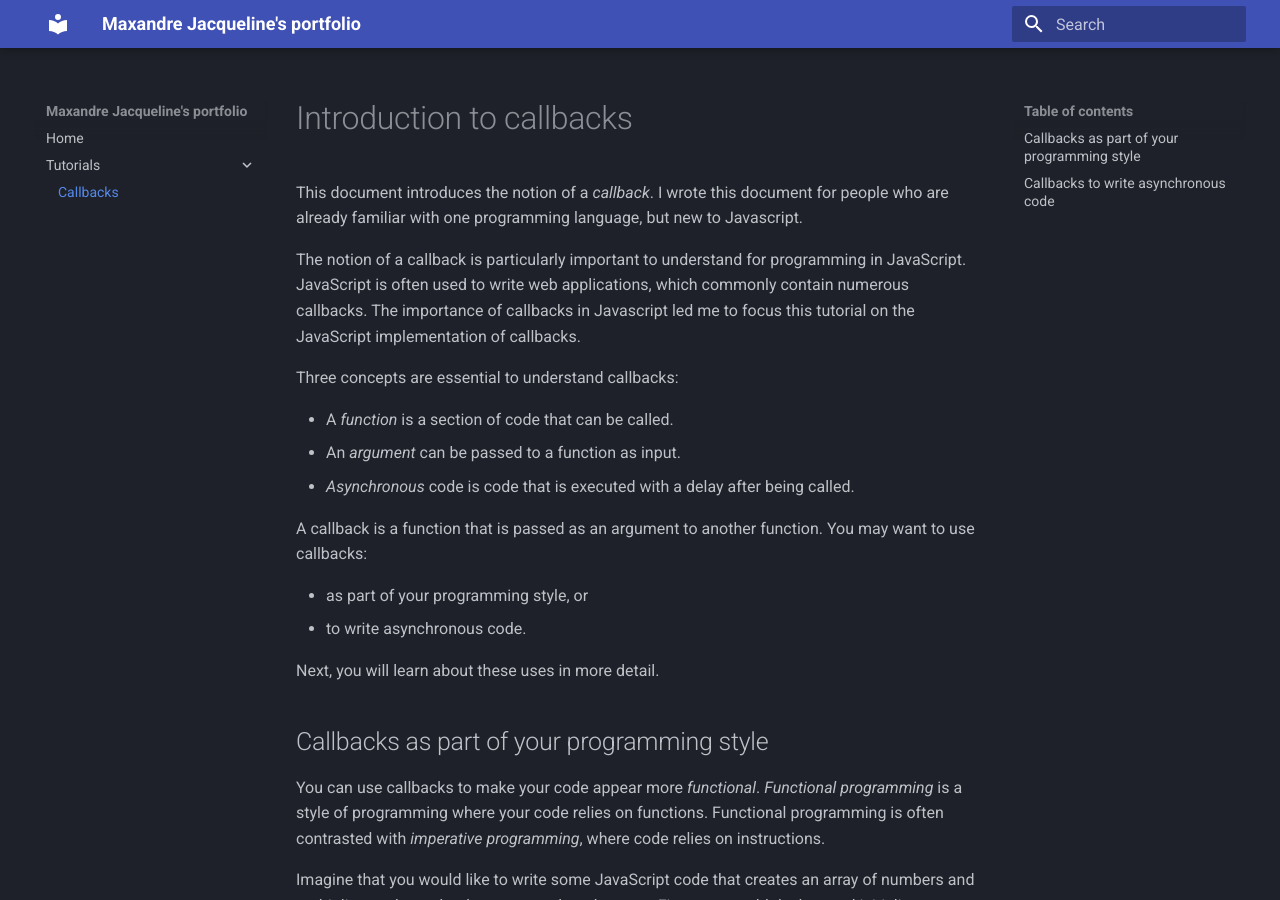
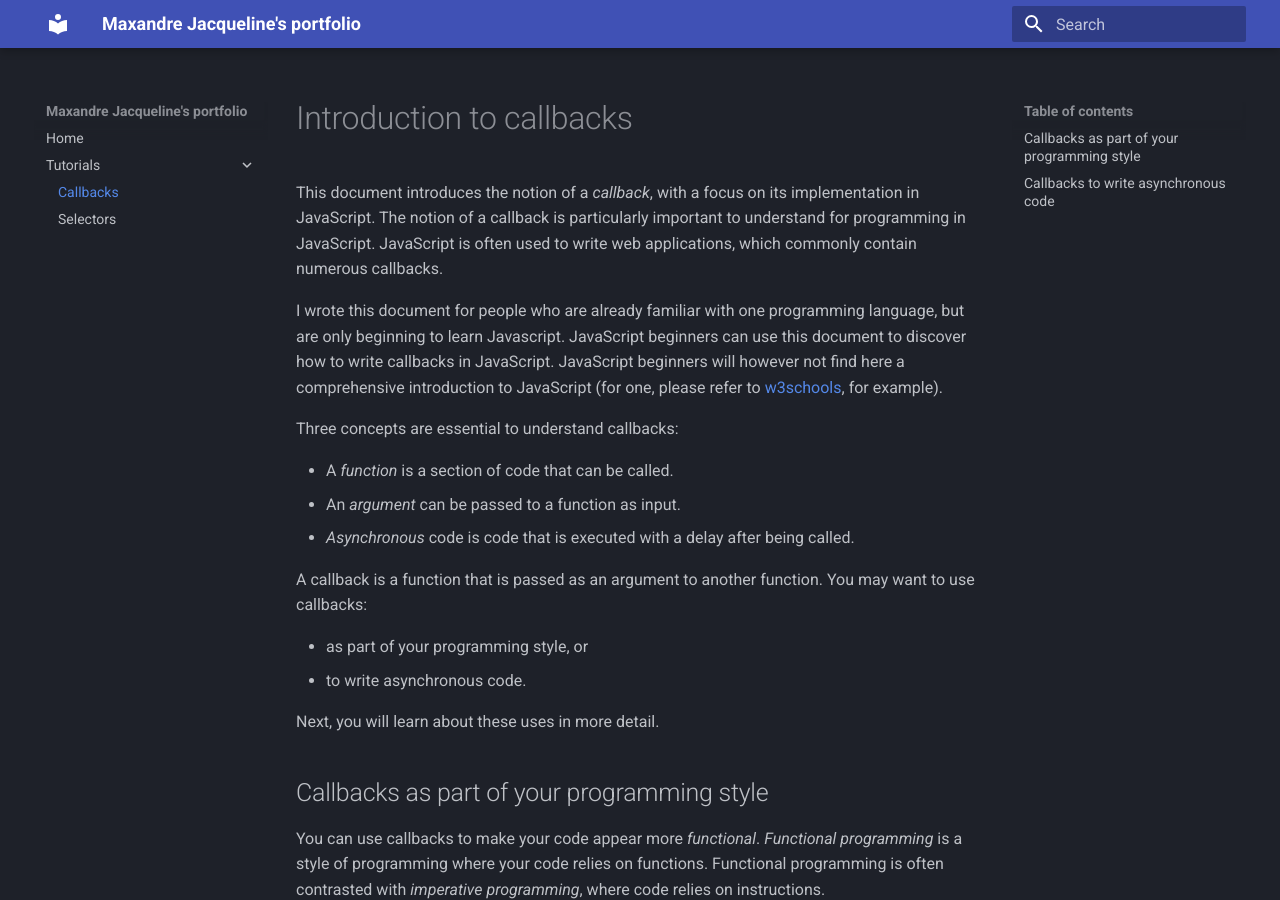
Before and after one commit to MaxandreJ/portfolio_documentation, an MkDocs documentation site: the page built from docs/tutorials/callback.md, in a window 1280 px wide and 900 px high. Built offline with MkDocs 1.6.1 and Material for MkDocs 9.7.7, drawn with Linux system fonts in a browser that asks for light colours.

Commit message:
added introduction to selectors, modified introduction to callbacks by talking about the non-scope of the document

```diff
--- a/docs/tutorials/callback.md
+++ b/docs/tutorials/callback.md
@@ -1,8 +1,8 @@
 # Introduction to callbacks
 
-This document introduces the notion of a *callback*. I wrote this document for people who are already familiar with one programming language, but new to Javascript.
+This document introduces the notion of a *callback*, with a focus on its implementation in JavaScript. The notion of a callback is particularly important to understand for programming in JavaScript. JavaScript is often used to write web applications, which commonly contain numerous callbacks.
 
-The notion of a callback is particularly important to understand for programming in JavaScript. JavaScript is often used to write web applications, which commonly contain numerous callbacks. The importance of callbacks in Javascript led me to focus this tutorial on the JavaScript implementation of callbacks.
+I wrote this document for people who are already familiar with one programming language, but are only beginning to learn Javascript. JavaScript beginners can use this document to discover how to write callbacks in JavaScript. JavaScript beginners will however not find here a comprehensive introduction to JavaScript (for one, please refer to [w3schools][JavaScript_tutorial], for example).
 
 Three concepts are essential to understand callbacks:
 
@@ -16,6 +16,8 @@ A callback is a function that is passed as an argument to another function. You
 * to write asynchronous code.
 
 Next, you will learn about these uses in more detail.
+
+[JavaScript_tutorial]: https://www.w3schools.com/js/DEFAULT.asp
 
 ## Callbacks as part of your programming style
 
--- a/mkdocs.yml
+++ b/mkdocs.yml
@@ -7,6 +7,7 @@ nav:
 - 'Home': 'index.md'
 - 'Tutorials':
   - 'Callbacks': 'tutorials/callback.md'
+  - 'Selectors': 'tutorials/selector.md'
 markdown_extensions:
   - pymdownx.arithmatex:
       generic: true
```
Also changed, not shown: docs/tutorials/selector.md (added, +19 -0 lines).
